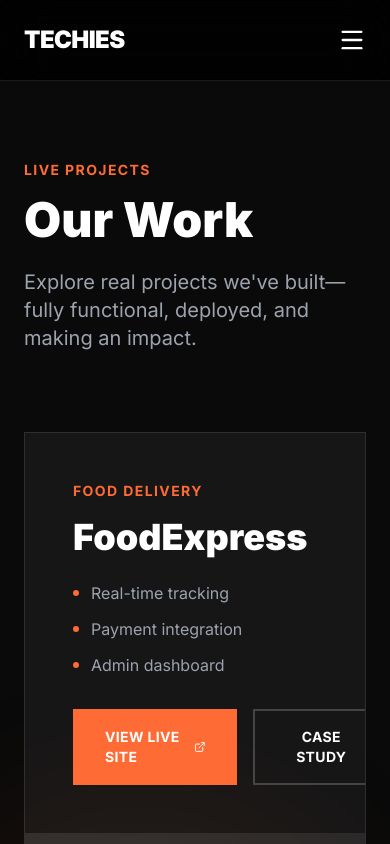
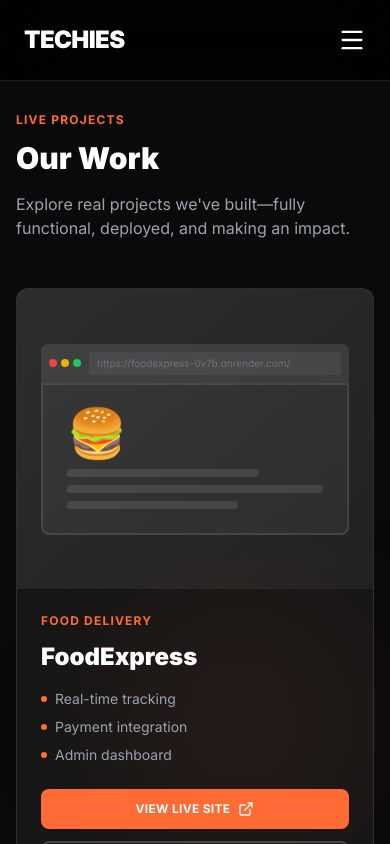
Before and after one commit to imranrkhan13/techiesaie, a React (Vite) app: page /templates in a window 390 px wide. Shown: the top 844 px of the page. Built offline with nearby package versions, Linux system fonts and the light colour scheme.

Commit message:
ui update

```diff
--- a/src/pages/services.jsx
+++ b/src/pages/services.jsx
@@ -1,6 +1,5 @@
 import { Github, Code, Briefcase, Rocket, Cog } from 'lucide-react';
-import ServiceDetail from './serviceDetail';
-import { useNavigate, Link } from "react-router-dom";
+import { useNavigate } from "react-router-dom";
 
 export default function ServicesPage() {
     const navigate = useNavigate();
--- a/src/pages/templates.jsx
+++ b/src/pages/templates.jsx
@@ -1,5 +1,5 @@
-import { ExternalLink } from "lucide-react";
-import { ArrowRight } from "lucide-react";
+import { ExternalLink, ArrowRight } from "lucide-react";
+
 export default function TemplatesSection() {
     const templates = [
         {
@@ -26,56 +26,62 @@ export default function TemplatesSection() {
     ];
 
     return (
-        <div className="pt-20 min-h-screen px-6 lg:px-12 py-32 fade-in relative">
+        <div className="pt-20 min-h-screen px-4 sm:px-6 lg:px-12 py-16 sm:py-24 lg:py-32 fade-in relative">
             {/* Background decoration */}
-            <div className="absolute top-1/4 right-0 w-[500px] h-[500px] bg-[#FF6B35]/5 rounded-full blur-3xl"></div>
+            <div className="absolute top-1/4 right-0 w-[300px] sm:w-[400px] lg:w-[500px] h-[300px] sm:h-[400px] lg:h-[500px] bg-[#FF6B35]/5 rounded-full blur-3xl"></div>
 
             <div className="max-w-7xl mx-auto relative z-10">
-                <div className="mb-20 mt-20">
-                    <div className="text-sm font-bold tracking-widest text-[#FF6B35] mb-4">LIVE PROJECTS</div>
-                    <h1 className="text-5xl lg:text-7xl font-black mb-6">Our Work</h1>
-                    <p className="text-xl text-gray-400 max-w-3xl">
+                {/* Header */}
+                <div className="mb-12 sm:mb-16 lg:mb-20 mt-8 sm:mt-12 lg:mt-20">
+                    <div className="text-xs sm:text-sm font-bold tracking-widest text-[#FF6B35] mb-3 sm:mb-4">
+                        LIVE PROJECTS
+                    </div>
+                    <h1 className="text-3xl sm:text-4xl md:text-5xl lg:text-7xl font-black mb-4 sm:mb-6">
+                        Our Work
+                    </h1>
+                    <p className="text-base sm:text-lg lg:text-xl text-gray-400 max-w-3xl">
                         Explore real projects we've built—fully functional, deployed, and making an impact.
                     </p>
                 </div>
 
-                <div className="space-y-12">
+                {/* Projects List */}
+                <div className="space-y-8 sm:space-y-10 lg:space-y-12">
                     {templates.map((template, i) => (
                         <div
                             key={i}
-                            className="group relative bg-white/5 border border-white/10 hover:border-[#FF6B35]/50 transition-all duration-500 overflow-hidden"
+                            className="group relative bg-white/5 border border-white/10 hover:border-[#FF6B35]/50 transition-all duration-500 overflow-hidden rounded-xl"
                         >
                             <div className="grid lg:grid-cols-2 gap-0">
                                 {/* Content Side */}
-                                <div className="p-12 lg:p-16 flex flex-col justify-center">
-                                    <div className="text-sm font-bold tracking-widest text-[#FF6B35] mb-4">
+                                <div className="p-6 sm:p-8 md:p-10 lg:p-16 flex flex-col justify-center order-2 lg:order-1">
+                                    <div className="text-xs sm:text-sm font-bold tracking-widest text-[#FF6B35] mb-3 sm:mb-4">
                                         {template.category.toUpperCase()}
                                     </div>
 
-                                    <h3 className="text-4xl lg:text-5xl font-black mb-6 group-hover:text-[#FF6B35] transition-colors">
+                                    <h3 className="text-2xl sm:text-3xl md:text-4xl lg:text-5xl font-black mb-4 sm:mb-6 group-hover:text-[#FF6B35] transition-colors">
                                         {template.name}
                                     </h3>
 
-                                    <ul className="space-y-3 mb-8">
+                                    <ul className="space-y-2 sm:space-y-3 mb-6 sm:mb-8">
                                         {template.features.map((feature, idx) => (
-                                            <li key={idx} className="flex items-center gap-3 text-gray-400">
-                                                <div className="w-1.5 h-1.5 rounded-full bg-[#FF6B35]"></div>
+                                            <li key={idx} className="flex items-center gap-2 sm:gap-3 text-sm sm:text-base text-gray-400">
+                                                <div className="w-1.5 h-1.5 rounded-full bg-[#FF6B35] flex-shrink-0"></div>
                                                 {feature}
                                             </li>
                                         ))}
                                     </ul>
 
-                                    <div className="flex gap-4">
+                                    <div className="flex flex-col sm:flex-row gap-3 sm:gap-4">
                                         <a
                                             href={template.live}
                                             target="_blank"
                                             rel="noopener noreferrer"
-                                            className="inline-flex items-center gap-2 bg-[#FF6B35] text-white px-8 py-4 text-sm font-bold tracking-wide hover:bg-[#FF8555] transition-all group/btn"
+                                            className="inline-flex items-center justify-center gap-2 bg-[#FF6B35] text-white px-6 sm:px-8 py-3 sm:py-4 text-xs sm:text-sm font-bold tracking-wide hover:bg-[#FF8555] transition-all group/btn rounded-lg"
                                         >
                                             VIEW LIVE SITE
                                             <ExternalLink className="w-4 h-4 group-hover/btn:rotate-12 transition-transform" />
                                         </a>
-                                        <button className="inline-flex items-center gap-2 border-2 border-white/20 text-white px-8 py-4 text-sm font-bold tracking-wide hover:border-[#FF6B35] hover:text-[#FF6B35] transition-all">
+                                        <button className="inline-flex items-center justify-center gap-2 border-2 border-white/20 text-white px-6 sm:px-8 py-3 sm:py-4 text-xs sm:text-sm font-bold tracking-wide hover:border-[#FF6B35] hover:text-[#FF6B35] transition-all rounded-lg">
                                             CASE STUDY
                                             <ArrowRight className="w-4 h-4" />
                                         </button>
@@ -83,30 +89,30 @@ export default function TemplatesSection() {
                                 </div>
 
                                 {/* Preview Side */}
-                                <div className="relative bg-gradient-to-br from-white/10 to-white/5 p-12 lg:p-16 flex items-center justify-center min-h-[400px] lg:min-h-[500px]">
+                                <div className="relative bg-gradient-to-br from-white/10 to-white/5 p-6 sm:p-8 md:p-10 lg:p-16 flex items-center justify-center min-h-[300px] sm:min-h-[350px] md:min-h-[400px] lg:min-h-[500px] order-1 lg:order-2">
                                     {/* Browser mockup */}
-                                    <div className="relative w-full max-w-md">
+                                    <div className="relative w-full max-w-sm md:max-w-md">
                                         {/* Browser bar */}
-                                        <div className="bg-white/10 rounded-t-xl p-3 flex items-center gap-2">
-                                            <div className="flex gap-1.5">
-                                                <div className="w-3 h-3 rounded-full bg-red-500"></div>
-                                                <div className="w-3 h-3 rounded-full bg-yellow-500"></div>
-                                                <div className="w-3 h-3 rounded-full bg-green-500"></div>
+                                        <div className="bg-white/10 rounded-t-lg sm:rounded-t-xl p-2 sm:p-3 flex items-center gap-2">
+                                            <div className="flex gap-1 sm:gap-1.5">
+                                                <div className="w-2 h-2 sm:w-3 sm:h-3 rounded-full bg-red-500"></div>
+                                                <div className="w-2 h-2 sm:w-3 sm:h-3 rounded-full bg-yellow-500"></div>
+                                                <div className="w-2 h-2 sm:w-3 sm:h-3 rounded-full bg-green-500"></div>
                                             </div>
-                                            <div className="flex-1 bg-white/5 rounded px-3 py-1 text-xs text-gray-500 truncate">
+                                            <div className="flex-1 bg-white/5 rounded px-2 sm:px-3 py-1 text-[10px] sm:text-xs text-gray-500 truncate">
                                                 {template.live}
                                             </div>
                                         </div>
 
                                         {/* Preview content */}
-                                        <div className="bg-white/5 rounded-b-xl p-8 border-2 border-white/10 group-hover:border-[#FF6B35]/30 transition-colors">
-                                            <div className="text-8xl mb-4 group-hover:scale-110 transition-transform duration-500">
+                                        <div className="bg-white/5 rounded-b-lg sm:rounded-b-xl p-6 sm:p-8 border-2 border-white/10 group-hover:border-[#FF6B35]/30 transition-colors">
+                                            <div className="text-5xl sm:text-6xl md:text-7xl lg:text-8xl mb-3 sm:mb-4 group-hover:scale-110 transition-transform duration-500">
                                                 {template.image}
                                             </div>
-                                            <div className="space-y-3">
-                                                <div className="h-3 bg-white/10 rounded w-3/4"></div>
-                                                <div className="h-3 bg-white/10 rounded w-full"></div>
-                                                <div className="h-3 bg-white/10 rounded w-2/3"></div>
+                                            <div className="space-y-2 sm:space-y-3">
+                                                <div className="h-2 sm:h-3 bg-white/10 rounded w-3/4"></div>
+                                                <div className="h-2 sm:h-3 bg-white/10 rounded w-full"></div>
+                                                <div className="h-2 sm:h-3 bg-white/10 rounded w-2/3"></div>
                                             </div>
                                         </div>
                                     </div>
@@ -119,16 +125,18 @@ export default function TemplatesSection() {
                     ))}
                 </div>
 
-                {/* CTA */}
-                {/* <div className="mt-20 text-center bg-white/5 border border-white/10 p-16 rounded-2xl">
-                    <h3 className="text-3xl font-bold mb-4">Ready to start your project?</h3>
-                    <p className="text-gray-400 mb-8 max-w-2xl mx-auto">
+                {/* CTA - Optional */}
+                {/* <div className="mt-12 sm:mt-16 lg:mt-20 text-center bg-white/5 border border-white/10 p-8 sm:p-12 lg:p-16 rounded-xl sm:rounded-2xl">
+                    <h3 className="text-xl sm:text-2xl lg:text-3xl font-bold mb-3 sm:mb-4">
+                        Ready to start your project?
+                    </h3>
+                    <p className="text-sm sm:text-base text-gray-400 mb-6 sm:mb-8 max-w-2xl mx-auto">
                         We build custom solutions tailored to your specific needs and goals.
                     </p>
-                    <button className="bg-[#FF6B35] text-white px-12 py-5 text-sm font-bold tracking-wide hover:bg-[#FF8555] transition-all group">
-                        <span className="flex items-center justify-center gap-3">
+                    <button className="bg-[#FF6B35] text-white px-8 sm:px-10 lg:px-12 py-4 sm:py-5 text-xs sm:text-sm font-bold tracking-wide hover:bg-[#FF8555] transition-all group rounded-lg">
+                        <span className="flex items-center justify-center gap-2 sm:gap-3">
                             START YOUR PROJECT
-                            <ArrowRight className="w-5 h-5 group-hover:translate-x-1 transition-transform" />
+                            <ArrowRight className="w-4 h-4 sm:w-5 sm:h-5 group-hover:translate-x-1 transition-transform" />
                         </span>
                     </button>
                 </div> */}
```
Also changed, not shown: src/pages/serviceDetail.jsx (+64 -27 lines).
